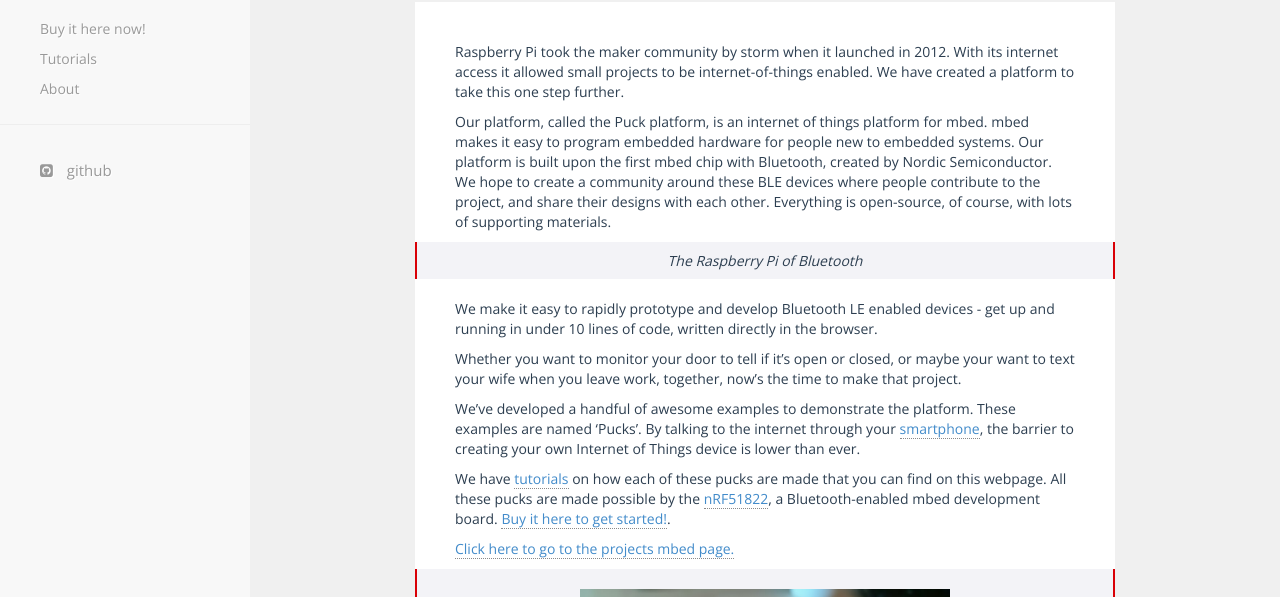
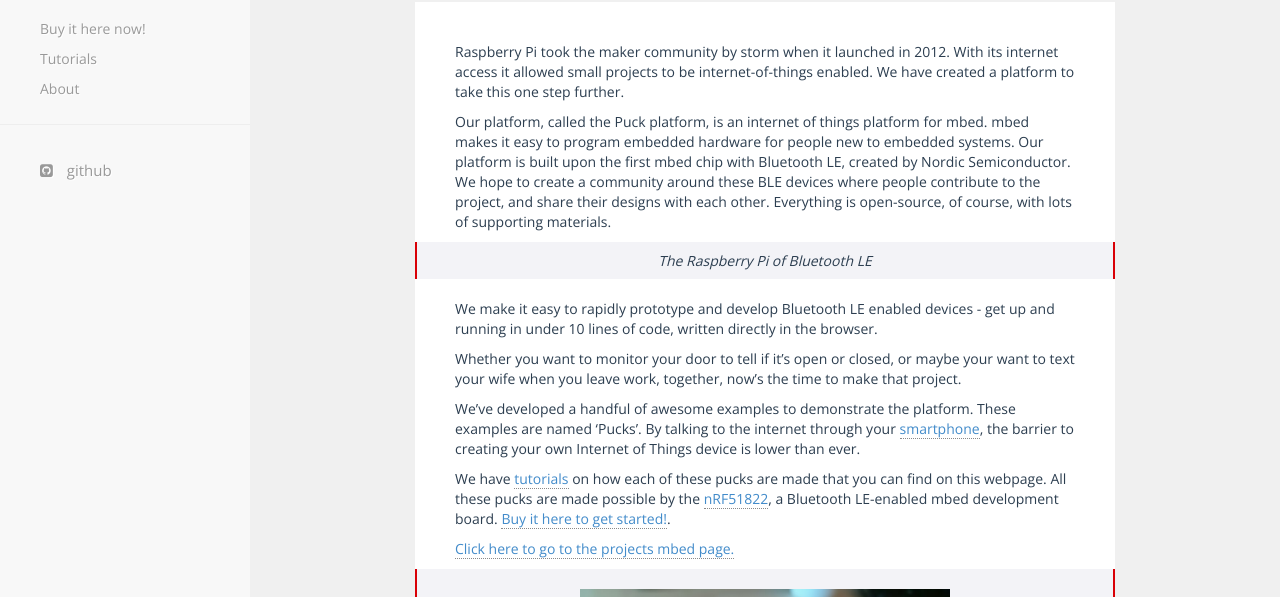
Before and after one commit to NordicPlayground/puck, a Jekyll site: the page built from index.md, in a window 1280 px wide and 900 px high, scrolled down 345 px. Shown: the part 148-745 px from the top of the window. Built offline with Jekyll 4.4.1, drawn with Linux system fonts in a browser that asks for light colours; nearby versions of some CDN libraries; some of the changed text lies outside the part shown.

```diff
--- a/index.md
+++ b/index.md
@@ -8,10 +8,10 @@ We have created a platform to take this one step further.
 
 Our platform, called the Puck platform, is an internet of things platform for mbed.
 mbed makes it easy to program embedded hardware for people new to embedded systems.
-Our platform is built upon the first mbed chip with Bluetooth, created by Nordic Semiconductor.
+Our platform is built upon the first mbed chip with Bluetooth LE, created by Nordic Semiconductor.
 We hope to create a community around these BLE devices where people contribute to the project, and share their designs with each other. Everything is open-source, of course, with lots of supporting materials.
 
-> The Raspberry Pi of Bluetooth
+> The Raspberry Pi of Bluetooth LE
 
 We make it easy to rapidly prototype and develop Bluetooth LE enabled devices - get up and running in under 10 lines of code, written directly in the browser.
 
@@ -22,7 +22,7 @@ We've developed a handful of awesome examples to demonstrate the platform. These
 By talking to the internet through your [smartphone](tutorials/smartphone-apps.html), the barrier to creating your own Internet of Things device is lower than ever.
 
 We have [tutorials](tutorials.html) on how each of these pucks are made that you can find on this webpage.
-All these pucks are made possible by the [nRF51822](http://www.semiconductorstore.com/cart/pc/viewPrd.asp?idproduct=49226), a Bluetooth-enabled mbed development board. [Buy it here to get started!](http://www.semiconductorstore.com/cart/pc/viewPrd.asp?idproduct=49226).
+All these pucks are made possible by the [nRF51822](http://www.semiconductorstore.com/cart/pc/viewPrd.asp?idproduct=49226), a Bluetooth LE-enabled mbed development board. [Buy it here to get started!](http://www.semiconductorstore.com/cart/pc/viewPrd.asp?idproduct=49226).
 
 [Click here to go to the projects mbed page.](https://mbed.org/teams/Nordic-Pucks/code/Puck/)
 
@@ -49,7 +49,7 @@ With a single rotation you can change the function of the room you're in.
 
 Command any infrared device.
 
-The 'IR Puck' can mimic arbitrary infrared remote controls, and receive commands over Bluetooth. This enables your smartphone to control other devices like TVs, DVD-players and air-conditioners.
+The 'IR Puck' can mimic arbitrary infrared remote controls, and receive commands over Bluetooth LE. This enables your smartphone to control other devices like TVs, DVD-players and air-conditioners.
 
 Use this together with the cube, and the cube becomes a remote control for your IR equipment.
 
```
